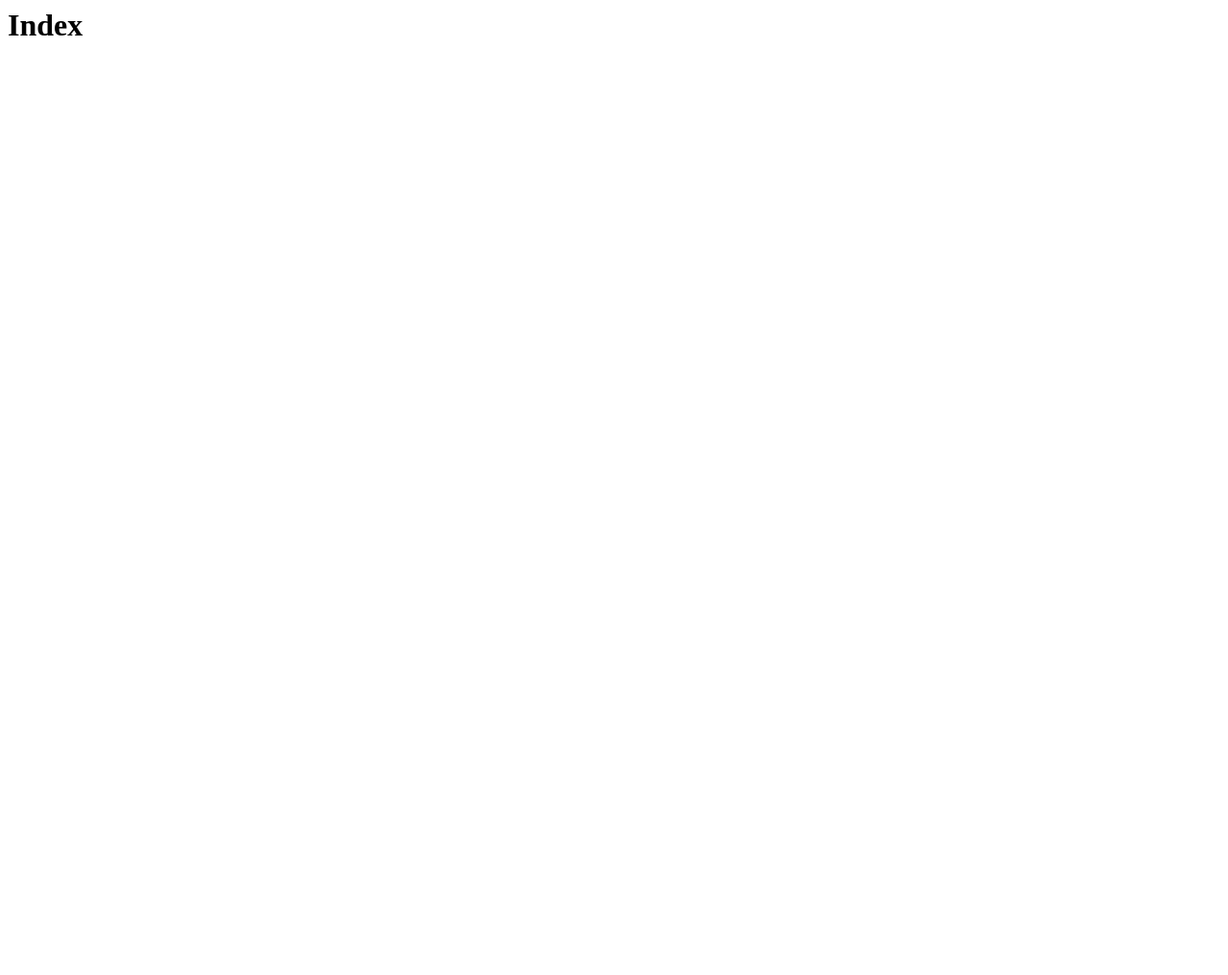
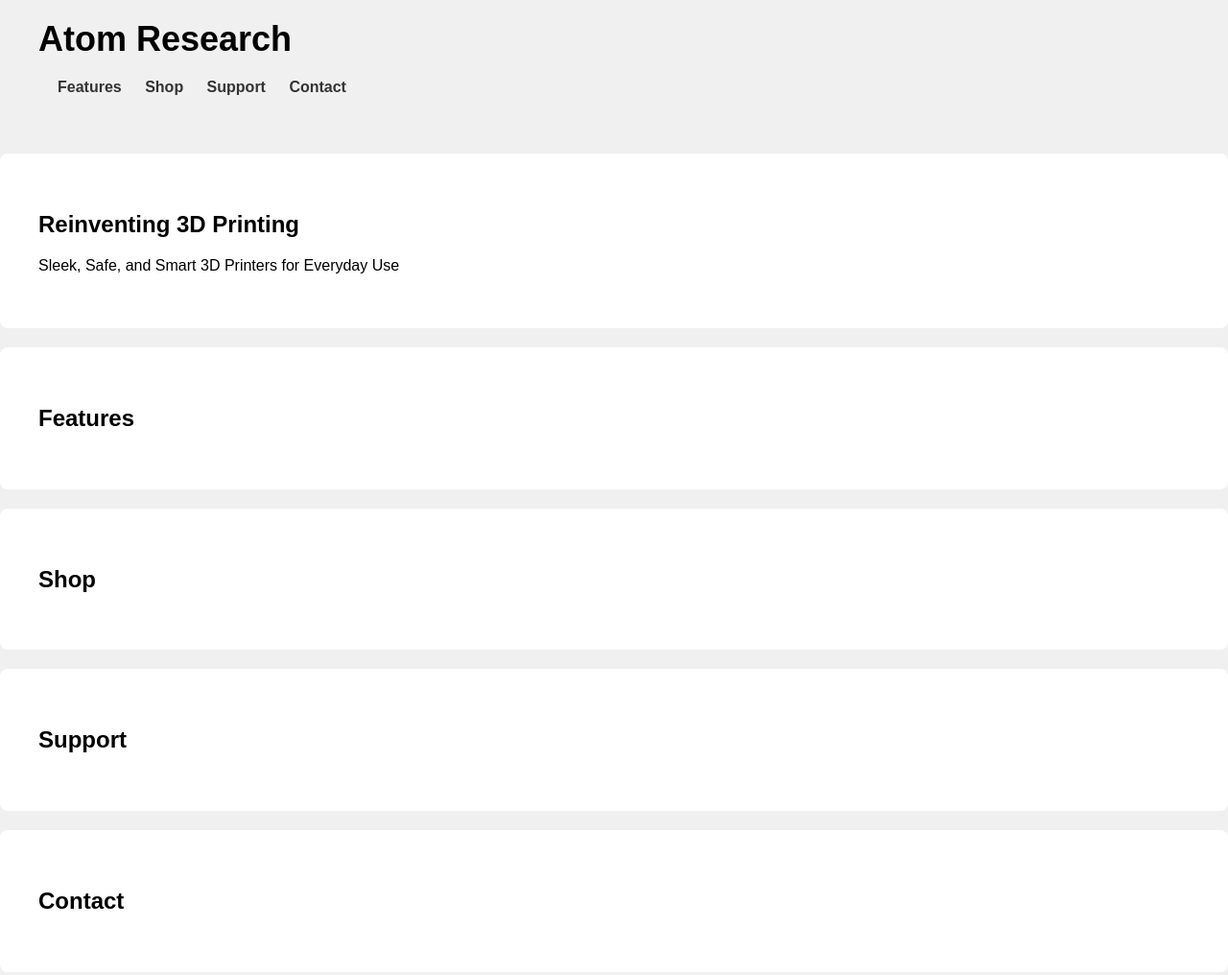
Before and after one commit to Atom-Research/atom-research.github.io, a plain HTML site: page index.html in a window 1280 px wide. Shown: the top 1016 px of the page at 96% size. Before the commit the page ends 800 px from the top, so only its background shows below. Drawn offline with Linux system fonts and the light colour scheme.

Commit message:
Add code from GPT4

```diff
--- a/index.html
+++ b/index.html
@@ -1,8 +1,53 @@
-<html>
-    <head>
+<!DOCTYPE html>
+<html lang="en">
+<head>
+    <meta charset="UTF-8">
+    <meta name="viewport" content="width=device-width, initial-scale=1.0">
+    <title>Atom Research - Reinventing 3D Printing</title>
+    <link rel="stylesheet" href="styles.css">
+</head>
+<body>
+    <header>
+        <div id="logo">Atom Research</div>
+        <nav>
+            <ul>
+                <li><a href="#features">Features</a></li>
+                <li><a href="#shop">Shop</a></li>
+                <li><a href="#support">Support</a></li>
+                <li><a href="#contact">Contact</a></li>
+            </ul>
+        </nav>
+    </header>
 
-    </head>
-    <body>
-        <h1>Index</h1>
-    </body>
+    <section id="intro">
+        <h1>Reinventing 3D Printing</h1>
+        <p>Sleek, Safe, and Smart 3D Printers for Everyday Use</p>
+    </section>
+
+    <section id="features">
+        <h2>Features</h2>
+        <!-- Features content -->
+    </section>
+
+    <section id="shop">
+        <h2>Shop</h2>
+        <!-- Shop content -->
+    </section>
+
+    <section id="support">
+        <h2>Support</h2>
+        <!-- Support content -->
+    </section>
+
+    <section id="contact">
+        <h2>Contact</h2>
+        <!-- Contact form -->
+    </section>
+
+    <footer>
+        <p>&copy; 2023 Atom Research</p>
+    </footer>
+
+    <script src="script.js"></script>
+</body>
 </html>
--- /dev/null
+++ b/script.js
@@ -0,0 +1,7 @@
+// Example: Adding a simple script to handle form submission
+document.querySelector('#contact form').addEventListener('submit', function(e) {
+    e.preventDefault();
+
+    // Collect form data and send it to your server
+    // ...
+});
--- /dev/null
+++ b/styles.css
@@ -0,0 +1,46 @@
+body {
+    font-family: Arial, sans-serif;
+    margin: 0;
+    padding: 0;
+    background-color: #f0f0f0;
+}
+
+header, nav, section, footer {
+    margin: 0 auto;
+    max-width: 1200px;
+    padding: 20px;
+}
+
+#logo {
+    font-size: 36px;
+    font-weight: bold;
+}
+
+nav ul {
+    list-style-type: none;
+    margin: 0;
+    padding: 0;
+}
+
+nav li {
+    display: inline;
+    margin-right: 20px;
+}
+
+nav a {
+    text-decoration: none;
+    color: #333;
+    font-weight: bold;
+}
+
+section {
+    background-color: #fff;
+    margin-top: 20px;
+    padding: 40px;
+    border-radius: 8px;
+}
+
+footer {
+    text-align: center;
+    margin-top: 20px;
+}
```
